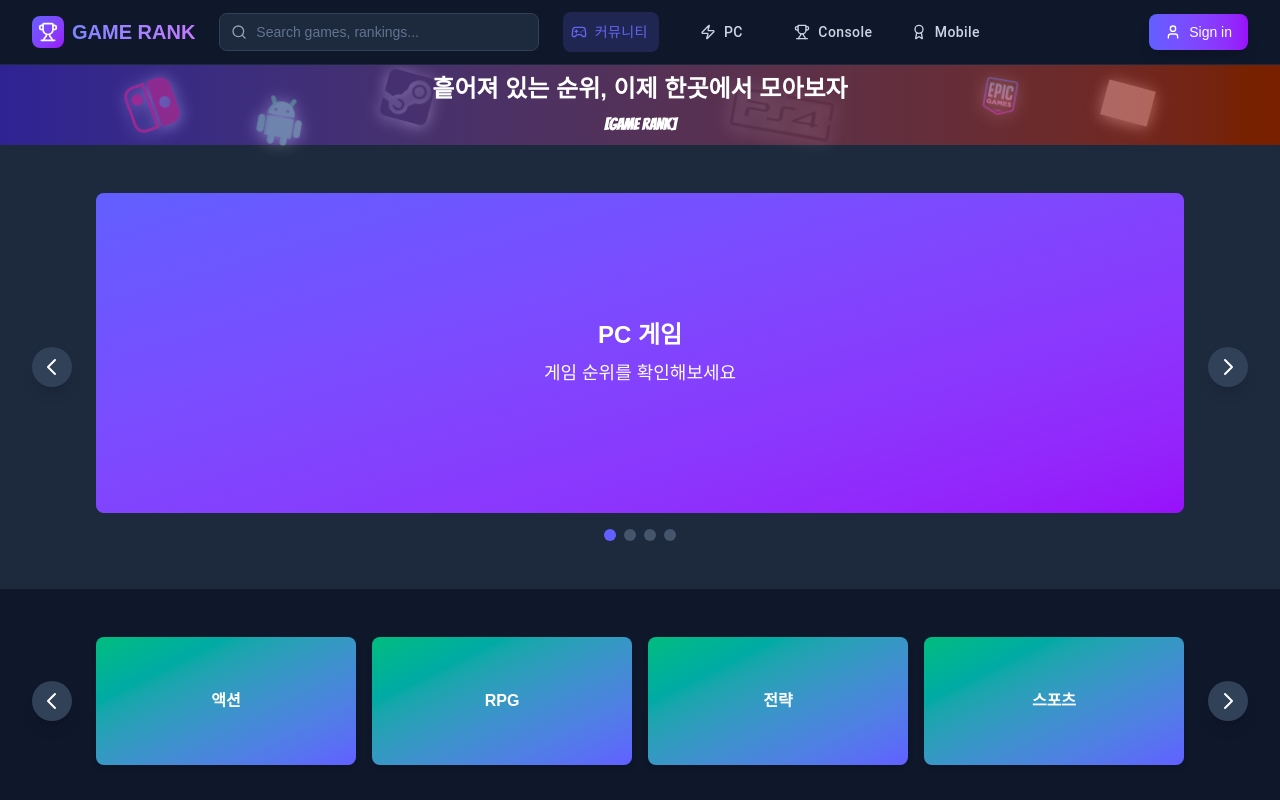
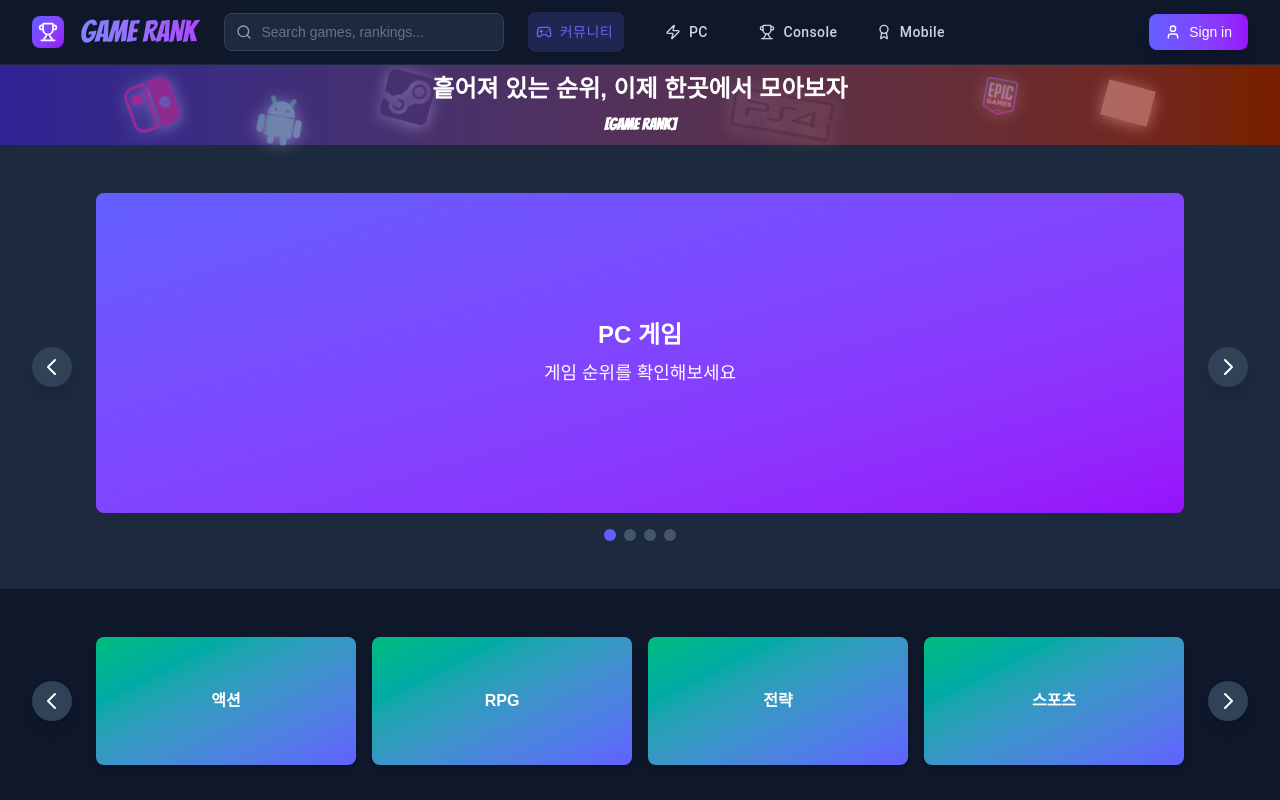
Before and after one commit to OZ-team-partners/OZ-GAMERANK, a Next.js app: page / in a window 1280 px wide. Shown: the top 800 px of the page. Built offline with nearby package versions, Linux system fonts and the light colour scheme; grey boxes are pictures that could not be loaded.

Commit message:
hedaer-bar game rank font change

```diff
--- a/src/app/header/header_bar.tsx
+++ b/src/app/header/header_bar.tsx
@@ -19,12 +19,12 @@ const GameRankHeader = () => {
       <div className="max-w-7xl mx-auto px-4 sm:px-6 lg:px-8">
         <div className="flex items-center h-16 gap-6">
           {/* 좌측: 로고 & 브랜드 */}
-                    <div className="flex items-center space-x-2 flex-shrink-0">
+          <div className="flex items-center space-x-4 flex-shrink-0">
             <div className="w-8 h-8 bg-gradient-to-br from-indigo-500 to-purple-600 rounded-lg flex items-center justify-center">
               <Trophy className="text-white" size={20} />
             </div>
-                        <span className="text-xl font-bold bg-gradient-to-r from-indigo-400 to-purple-400 bg-clip-text text-transparent">
-                            GAME RANK
+            <span className="text-3xl font-bangers bg-gradient-to-r from-indigo-400 to-purple-500 bg-clip-text text-transparent">
+              GAME RAN<span style={{ marginRight: "0.25rem" }}>K</span>
             </span>
           </div>
 
@@ -39,7 +39,7 @@ const GameRankHeader = () => {
                 type="text"
                 placeholder="Search games, rankings..."
                 className="
-                  w-80 pl-9 pr-4 py-2
+                  w-70 pl-9 pr-4 py-2
                   bg-slate-800 border border-slate-700 rounded-lg
                   text-slate-300 placeholder-slate-500 text-sm
                   focus:outline-none focus:ring-2 focus:ring-indigo-500 focus:border-transparent
@@ -64,12 +64,9 @@ const GameRankHeader = () => {
                   textTransform: "none",
                   fontSize: "14px",
                   fontWeight: 500,
-                                    marginRight:
-                                        index < categories.length - 1 ? 2 : 0,
+                  marginRight: index < categories.length - 1 ? 2 : 0,
                   color:
-                                        activeCategory === category.name
-                                            ? "#6366F1"
-                                            : "#CBD5E1",
+                    activeCategory === category.name ? "#6366F1" : "#CBD5E1",
                   backgroundColor:
                     activeCategory === category.name
                       ? "rgba(99, 102, 241, 0.2)"
```
Lines whose indentation alone changed are shown as unchanged.
